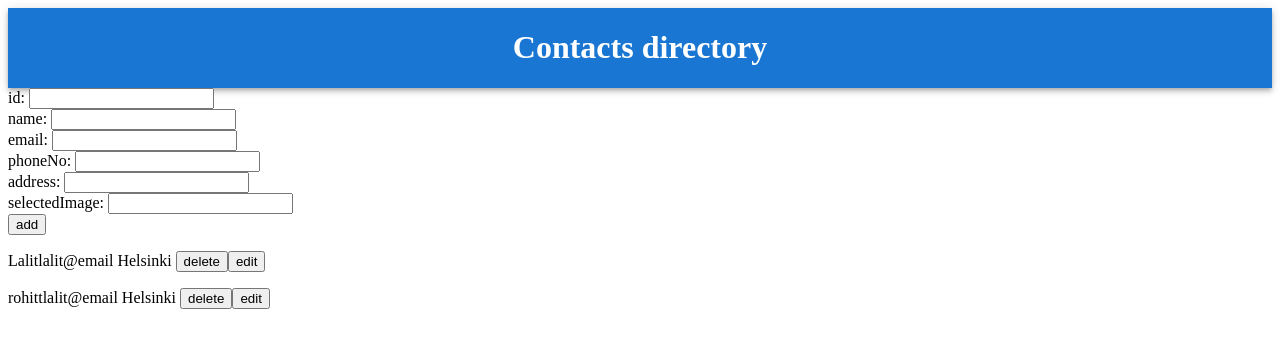
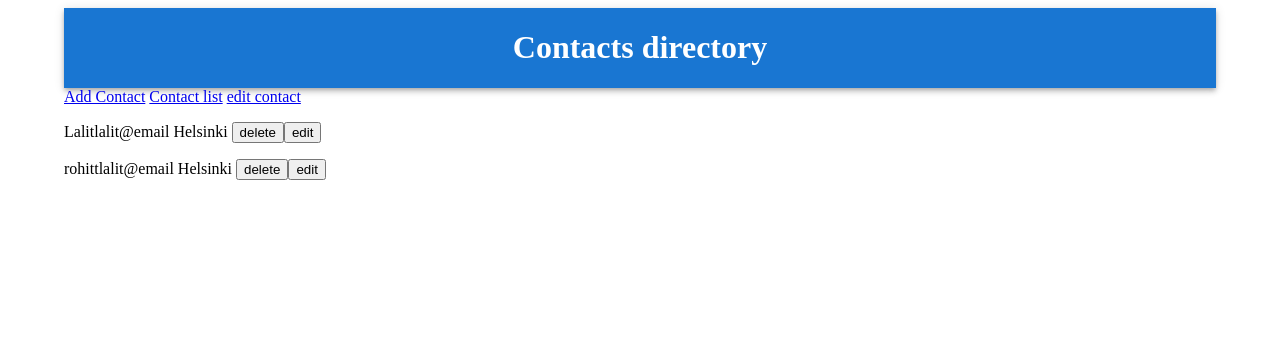
Before and after one commit to lalitghimire/contacts-directory, a React (Create React App) app in the folder client/: page / in a window 1280 px wide. Shown: the top 348 px of the page. Built offline with nearby package versions, Linux system fonts and the light colour scheme.

Commit message:
add react-router and create routes

```diff
--- a/client/package.json
+++ b/client/package.json
@@ -16,6 +16,7 @@
     "react": "^18.1.0",
     "react-dom": "^18.1.0",
     "react-redux": "^8.0.1",
+    "react-router-dom": "^6.3.0",
     "react-scripts": "5.0.1",
     "redux": "^4.2.0",
     "redux-thunk": "^2.4.1",
--- a/client/src/App.js
+++ b/client/src/App.js
@@ -1,19 +1,33 @@
 import React from 'react';
-import AddContactForm from './components/AddContactForm';
+import { Routes, Route, Link } from 'react-router-dom';
+import ContactForm from './components/ContactForm';
 import ContactsList from './components/ContactsList';
 import Header from './components/Header';
+import { Container } from '@mui/material';
 
 const App = () => {
     return (
-        <div>
+        <Container>
             <div>
                 <Header />
             </div>{' '}
+            <Link to='/addcontact' className='btn btn-outline-dark my-5 ml-auto '>
+                Add Contact
+            </Link>{' '}
+            <Link to='/' className='btn btn-outline-dark my-5 ml-auto '>
+                Contact list
+            </Link>{' '}
+            <Link to='/editcontact' className='btn btn-outline-dark my-5 ml-auto '>
+                edit contact
+            </Link>
             <div>
-                <AddContactForm />
-                <ContactsList />
+                <Routes>
+                    <Route path='/' element={<ContactsList />} />
+                    <Route path='/addcontact' element={<ContactForm />} />
+                    <Route path='/editcontact' element={<ContactForm />} />
+                </Routes>
             </div>
-        </div>
+        </Container>
     );
 };
 
--- a/client/src/components/AddContactForm.js
+++ /dev/null
@@ -1,71 +0,0 @@
-import React from 'react';
-import { useFormik } from 'formik';
-import { useDispatch } from 'react-redux';
-import { addContact } from '../redux/contactSlice';
-
-const AddContactForm = () => {
-    const dispatch = useDispatch();
-    const formik = useFormik({
-        initialValues: {
-            id: '',
-            name: '',
-            email: '',
-            phoneNo: '',
-            address: '',
-            selectedImage: '',
-        },
-        onSubmit: (values) => {
-            dispatch(addContact(values));
-        },
-    });
-
-    return (
-        <div>
-            <form onSubmit={formik.handleSubmit}>
-                <div>
-                    id: <input name='id' onChange={formik.handleChange} value={formik.values.id} />
-                </div>
-                <div>
-                    name:{' '}
-                    <input name='name' onChange={formik.handleChange} value={formik.values.name} />
-                </div>
-                <div>
-                    email:{' '}
-                    <input
-                        name='email'
-                        onChange={formik.handleChange}
-                        value={formik.values.email}
-                    />
-                </div>
-                <div>
-                    phoneNo:{' '}
-                    <input
-                        name='phoneNo'
-                        onChange={formik.handleChange}
-                        value={formik.values.phoneNo}
-                    />
-                </div>
-                <div>
-                    address:{' '}
-                    <input
-                        name='address'
-                        onChange={formik.handleChange}
-                        value={formik.values.address}
-                    />
-                </div>
-                <div>
-                    selectedImage:{' '}
-                    <input
-                        name='selectedImage'
-                        onChange={formik.handleChange}
-                        value={formik.values.selectedImage}
-                    />
-                </div>
-
-                <button type='submit'>add </button>
-            </form>
-        </div>
-    );
-};
-
-export default AddContactForm;
--- a/client/src/index.js
+++ b/client/src/index.js
@@ -1,5 +1,6 @@
 import React from 'react';
 import ReactDOM from 'react-dom/client';
+import { BrowserRouter } from 'react-router-dom';
 import App from './App';
 import { store } from './redux/store';
 import { Provider } from 'react-redux';
@@ -8,7 +9,9 @@ const root = ReactDOM.createRoot(document.getElementById('root'));
 root.render(
     <React.StrictMode>
         <Provider store={store}>
-            <App />{' '}
+            <BrowserRouter>
+                <App />
+            </BrowserRouter>
         </Provider>
     </React.StrictMode>
 );
```
Also changed, not shown: 1 other file (tests, documents, lock files or other folders).
